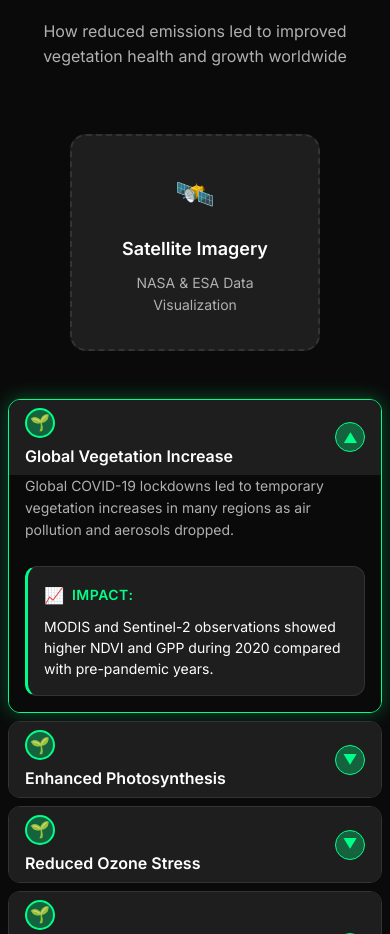
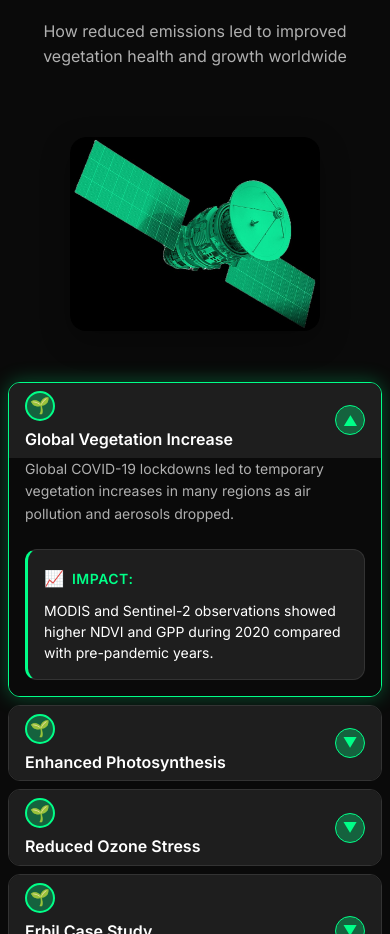
Before and after one commit to Shajwan-Namiq/AtmosCOVID, a Vue app: page / in a window 390 px wide. Shown: the part 4800-5734 px from the top of the page. Built offline with nearby package versions, Linux system fonts and the light colour scheme.

Commit message:
Refactor VegetationResponse component to replace image placeholder with a satellite image; enhance styling and layout for improved visual presentation.

```diff
--- a/src/components/VegetationResponse.vue
+++ b/src/components/VegetationResponse.vue
@@ -52,12 +52,11 @@
           </div>
         </div>
 
-        <!-- Image placeholder for future image -->
+        <!-- Satellite Image -->
         <div class="vegetation-image-section">
-          <div class="image-placeholder">
-            <div class="placeholder-icon">🛰️</div>
-            <p class="placeholder-text">Satellite Imagery</p>
-            <p class="placeholder-subtext">NASA & ESA Data Visualization</p>
+          <div class="satellite-image-container">
+            <img :src="satelliteImage" class="satellite-image" />
+            <div class="image-overlay"></div>
           </div>
         </div>
       </div>
@@ -68,6 +67,7 @@
 <script setup lang="ts">
 import { ref } from "vue";
 import type { VegetationResponseProps } from "../types";
+import satelliteImage from "../assets/images/settlite.jpeg";
 
 defineProps<VegetationResponseProps>();
 
@@ -291,37 +291,51 @@ const toggleAccordion = (index: number) => {
   min-height: 400px;
 }
 
-.image-placeholder {
-  background: var(--card-bg);
-  border: 2px dashed var(--border-color);
+.satellite-image-container {
+  position: relative;
+  width: 100%;
+  max-width: 350px;
   border-radius: var(--radius-xl);
-  padding: var(--spacing-3xl);
-  text-align: center;
-  width: 100%;
-  max-width: 300px;
+  overflow: hidden;
+  box-shadow: 0 10px 30px rgba(0, 0, 0, 0.3);
   transition: all 0.3s ease;
 }
 
-.image-placeholder:hover {
-  border-color: var(--accent-green);
-  background: var(--accent-green-glow);
+.satellite-image-container:hover {
+  transform: translateY(-5px);
+  box-shadow: 0 15px 40px rgba(0, 255, 136, 0.2);
 }
 
-.placeholder-icon {
-  font-size: 3rem;
-  margin-bottom: var(--spacing-md);
+.satellite-image {
+  width: 100%;
+  height: auto;
+  display: block;
+  border-radius: var(--radius-xl);
 }
 
-.placeholder-text {
+.image-overlay {
+  position: absolute;
+  bottom: 0;
+  left: 0;
+  right: 0;
+  background: linear-gradient(transparent, rgba(0, 0, 0, 0.8));
+  padding: var(--spacing-lg);
+  text-align: center;
+}
+
+.image-text {
   color: var(--text-primary);
   font-size: 1.125rem;
   font-weight: 600;
-  margin-bottom: var(--spacing-sm);
+  margin-bottom: var(--spacing-xs);
+  text-shadow: 0 2px 4px rgba(0, 0, 0, 0.5);
 }
 
-.placeholder-subtext {
-  color: var(--text-secondary);
+.image-subtext {
+  color: var(--accent-green);
   font-size: 0.875rem;
+  font-weight: 500;
+  text-shadow: 0 2px 4px rgba(0, 0, 0, 0.5);
 }
 
 /* Responsive Design */
@@ -336,9 +350,8 @@ const toggleAccordion = (index: number) => {
     min-height: 200px;
   }
 
-  .image-placeholder {
-    max-width: 250px;
-    padding: var(--spacing-2xl);
+  .satellite-image-container {
+    max-width: 300px;
   }
 }
 
@@ -397,12 +410,20 @@ const toggleAccordion = (index: number) => {
     padding: 0 var(--spacing-md) var(--spacing-md);
   }
 
-  .image-placeholder {
-    padding: var(--spacing-xl);
+  .satellite-image-container {
+    max-width: 250px;
   }
 
-  .placeholder-icon {
-    font-size: 2rem;
+  .image-overlay {
+    padding: var(--spacing-md);
+  }
+
+  .image-text {
+    font-size: 1rem;
+  }
+
+  .image-subtext {
+    font-size: 0.75rem;
   }
 }
 </style>
```
Also changed, not shown: src/assets/images/settlite.jpeg (added).
